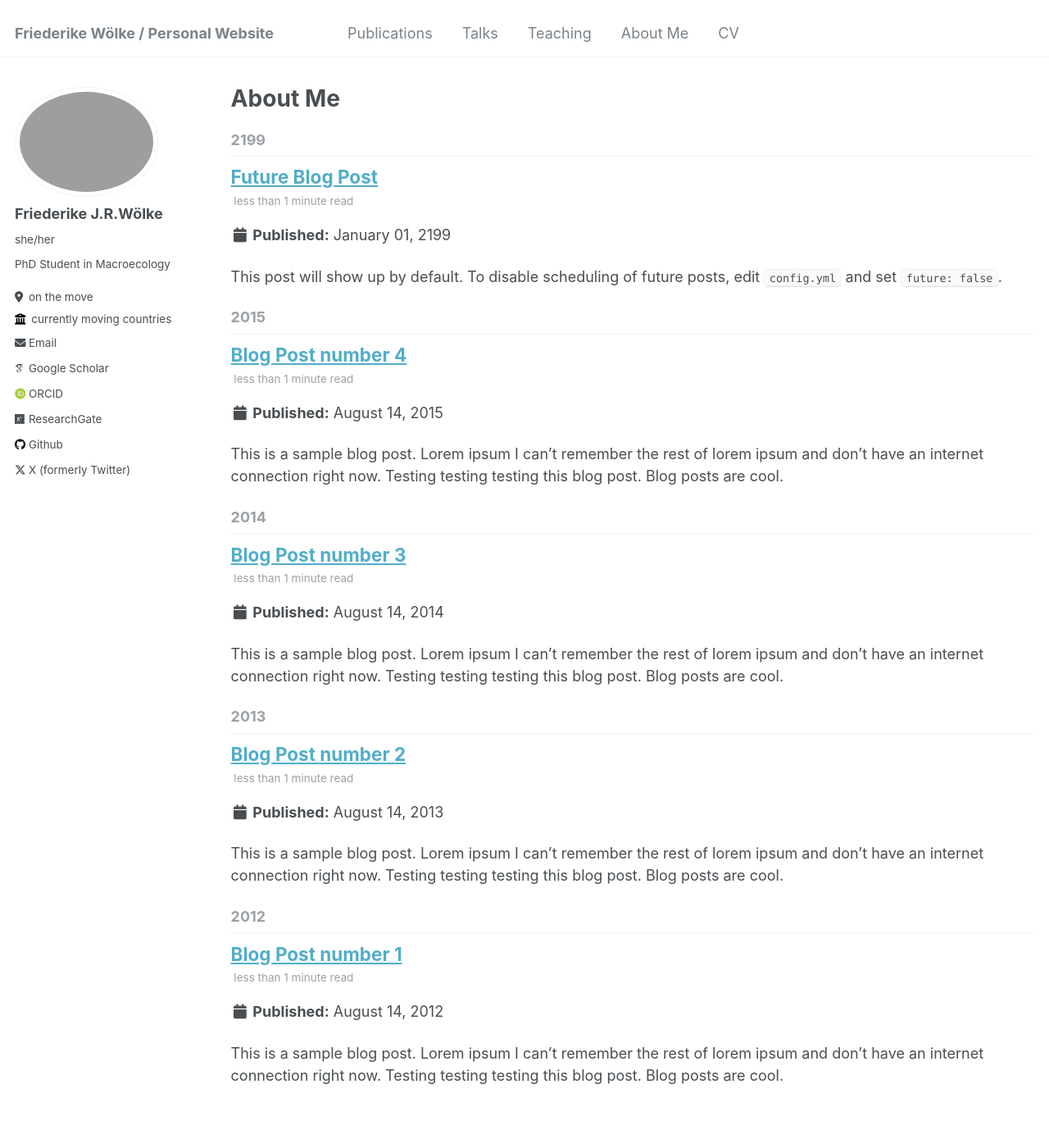
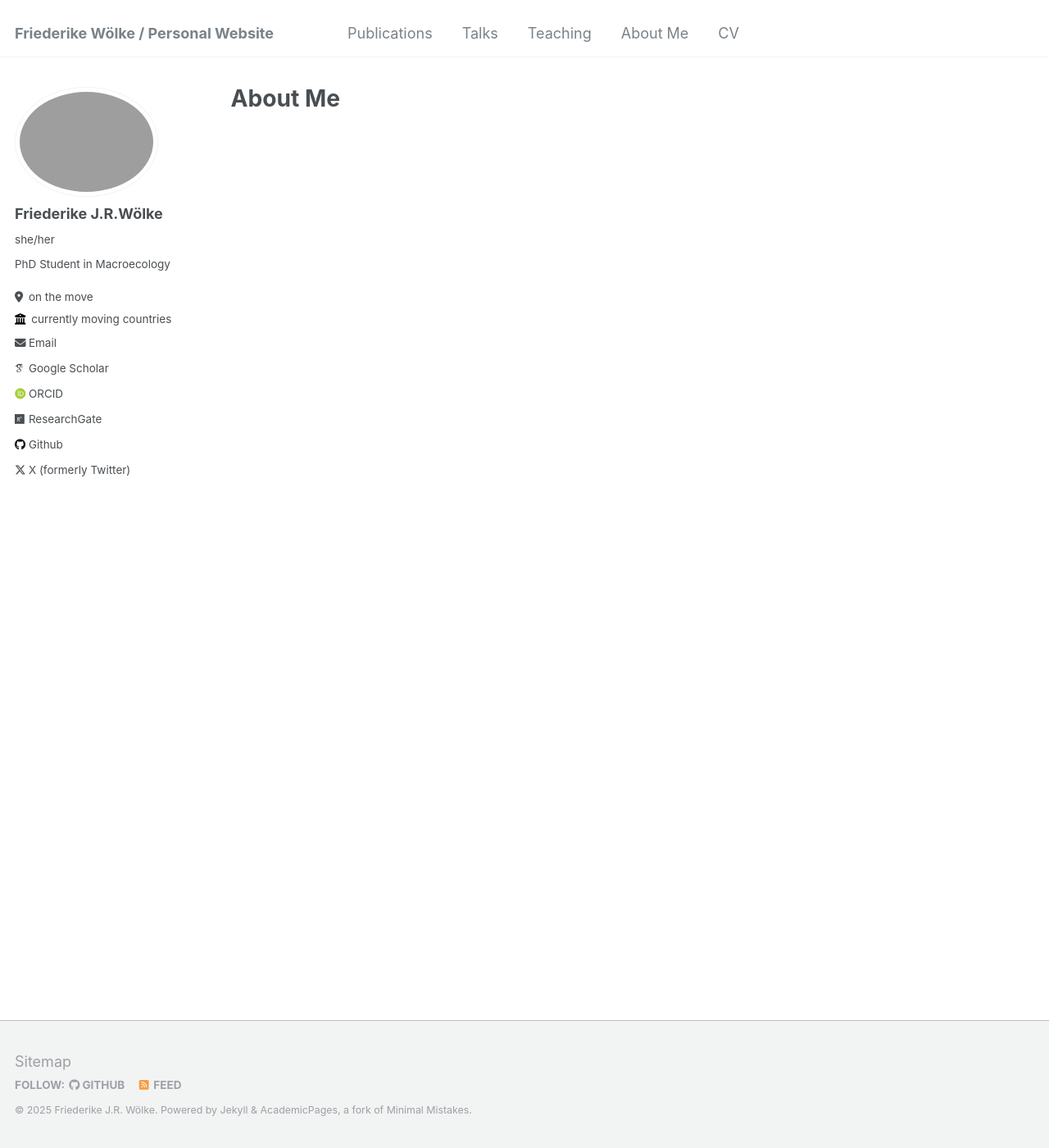
Before and after one commit to FriedaRosa/FriedaRosa.github.io, a Jekyll site: the page built from _pages/year-archive.html, in a window 1280 px wide and 1400 px high. Shown: the whole window at 82% size. Built offline with Jekyll 4.4.1, drawn with Linux system fonts in a browser that asks for light colours; some web fonts are replaced.

```diff
--- a/_posts/2012-08-14-blog-post-1.md
+++ /dev/null
@@ -1,20 +0,0 @@
----
-title: 'Blog Post number 1'
-date: 2012-08-14
-permalink: /posts/2012/08/blog-post-1/
-tags:
-  - cool posts
-  - category1
-  - category2
----
-
-This is a sample blog post. Lorem ipsum I can't remember the rest of lorem ipsum and don't have an internet connection right now. Testing testing testing this blog post. Blog posts are cool.
-
-Headings are cool
-======
-
-You can have many headings
-======
-
-Aren't headings cool?
-------
--- a/_posts/2013-08-14-blog-post-2.md
+++ /dev/null
@@ -1,20 +0,0 @@
----
-title: 'Blog Post number 2'
-date: 2013-08-14
-permalink: /posts/2013/08/blog-post-2/
-tags:
-  - cool posts
-  - category1
-  - category2
----
-
-This is a sample blog post. Lorem ipsum I can't remember the rest of lorem ipsum and don't have an internet connection right now. Testing testing testing this blog post. Blog posts are cool.
-
-Headings are cool
-======
-
-You can have many headings
-======
-
-Aren't headings cool?
-------
--- a/_posts/2014-08-14-blog-post-3.md
+++ /dev/null
@@ -1,20 +0,0 @@
----
-title: 'Blog Post number 3'
-date: 2014-08-14
-permalink: /posts/2014/08/blog-post-3/
-tags:
-  - cool posts
-  - category1
-  - category2
----
-
-This is a sample blog post. Lorem ipsum I can't remember the rest of lorem ipsum and don't have an internet connection right now. Testing testing testing this blog post. Blog posts are cool.
-
-Headings are cool
-======
-
-You can have many headings
-======
-
-Aren't headings cool?
-------
--- a/_posts/2199-01-01-future-post.md
+++ /dev/null
@@ -1,11 +0,0 @@
----
-title: 'Future Blog Post'
-date: 2199-01-01
-permalink: /posts/2012/08/blog-post-4/
-tags:
-  - cool posts
-  - category1
-  - category2
----
-
-This post will show up by default. To disable scheduling of future posts, edit `config.yml` and set `future: false`.
```
Also changed, not shown: _pages/about.md (+2 -35 lines), _posts/2015-08-14-blog-post-4.md (deleted, +0 -20 lines), _posts/Bachelor.md (added, +16 -0 lines), _posts/Intro.md (added, +17 -0 lines), _posts/Masters.md (added, +11 -0 lines), _posts/Microplastics.md (added, +14 -0 lines), _posts/Other.md (added, +18 -0 lines), _posts/PhD.md (added, +13 -0 lines).
